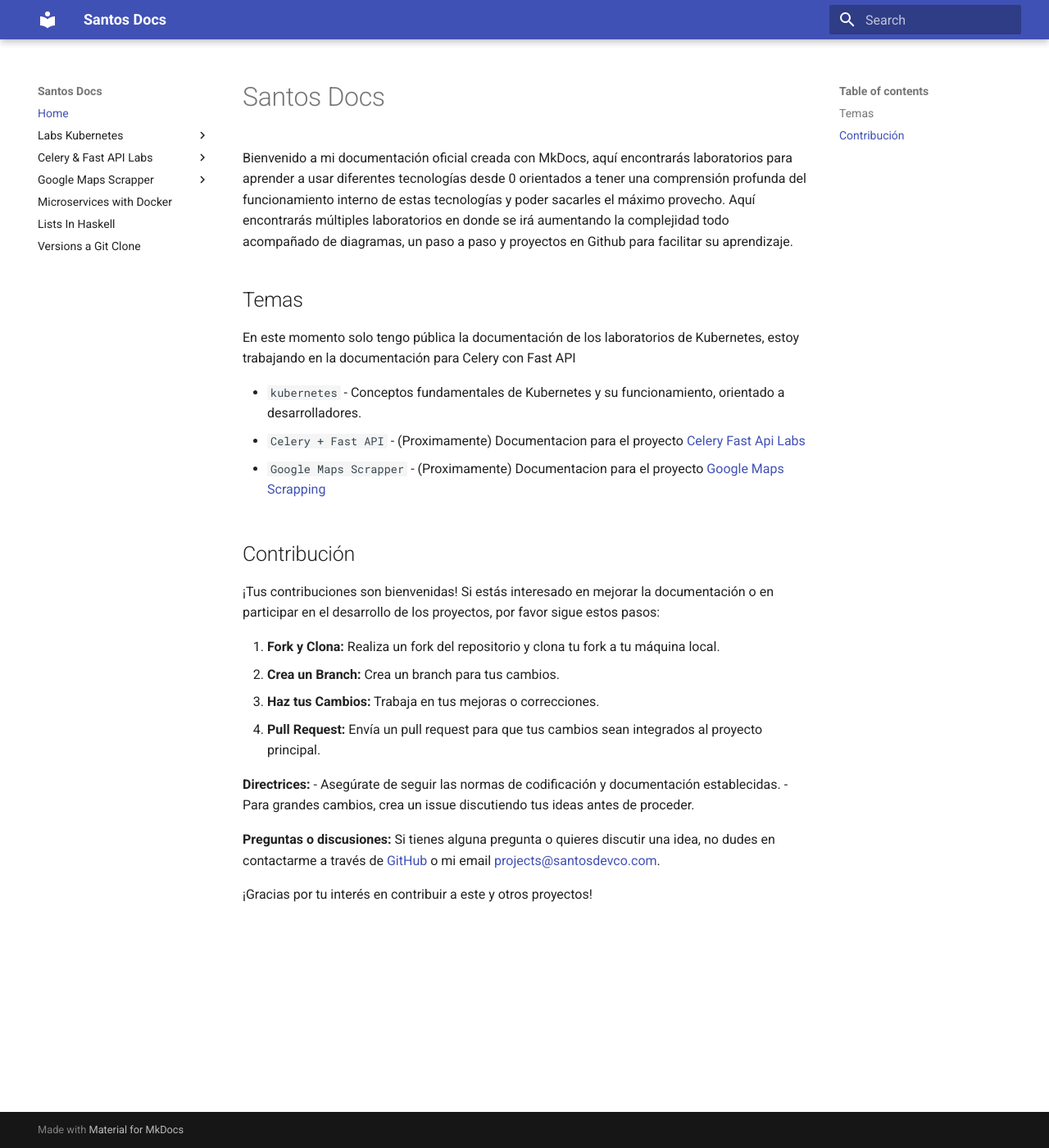
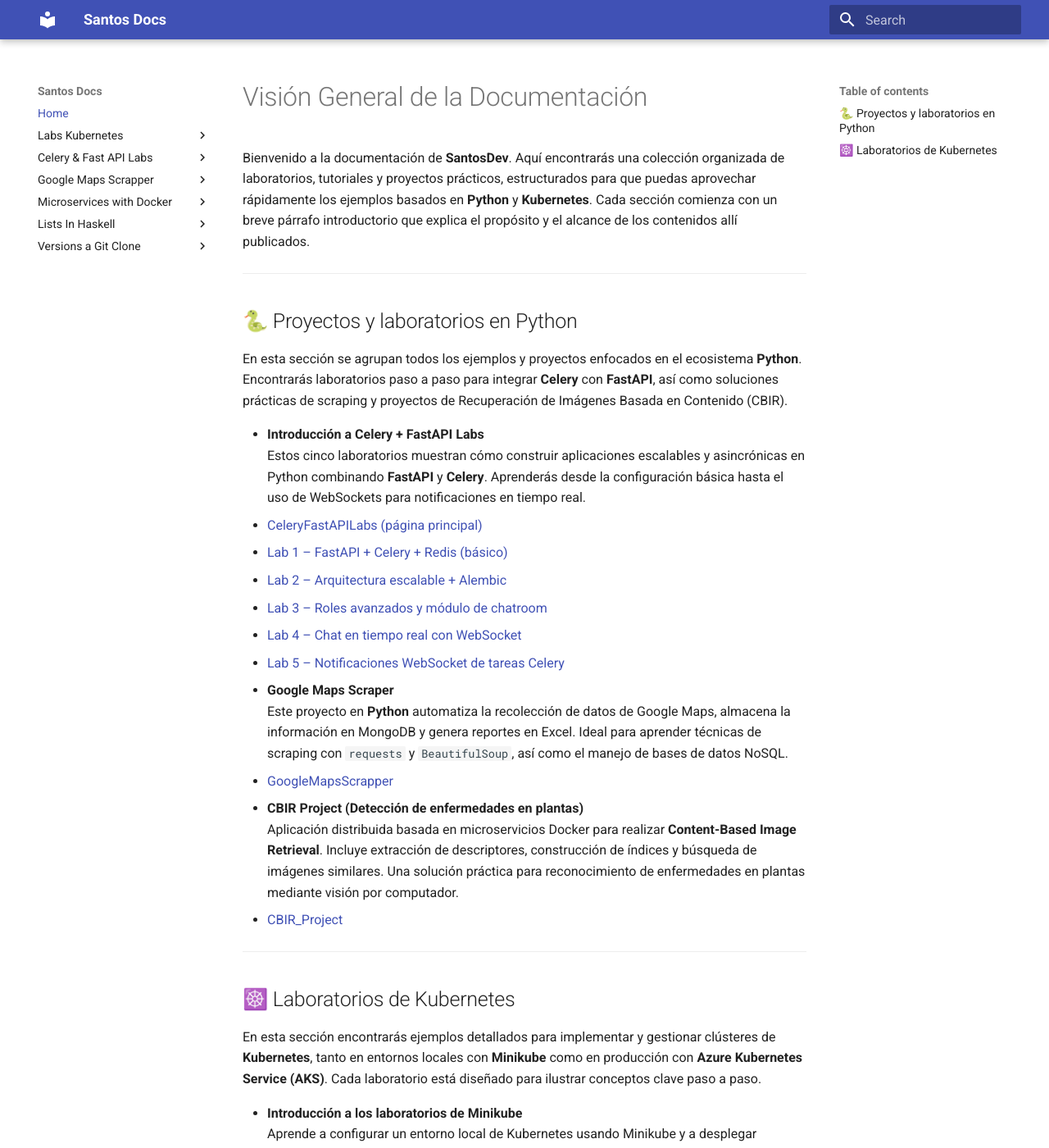
Before and after one commit to santosdevco/santos-docs, an MkDocs documentation site: the page built from docs/index.md, in a window 1280 px wide and 1400 px high. Shown: the whole window at 82% size. Built offline with MkDocs 1.6.1 and Material for MkDocs 9.7.7, drawn with Linux system fonts in a browser that asks for light colours; some of the changed text lies outside the part shown.

Commit message:
remove lab

```diff
--- a/docs/index.md
+++ b/docs/index.md
@@ -1,40 +1,45 @@
-# Santos Docs
+# Visión General de la Documentación
 
+Bienvenido a la documentación de **SantosDev**. Aquí encontrarás una colección organizada de laboratorios, tutoriales y proyectos prácticos, estructurados para que puedas aprovechar rápidamente los ejemplos basados en **Python** y **Kubernetes**. Cada sección comienza con un breve párrafo introductorio que explica el propósito y el alcance de los contenidos allí publicados.
 
-Bienvenido a mi documentación oficial creada con MkDocs, aquí encontrarás laboratorios para aprender a usar diferentes tecnologías desde 0 orientados a tener una comprensión profunda del funcionamiento interno de estas tecnologías y poder sacarles el máximo provecho. Aquí encontrarás múltiples laboratorios en donde se irá aumentando la complejidad todo acompañado de diagramas, un paso a paso y proyectos en Github para facilitar su aprendizaje.
+---
 
+## 🐍 Proyectos y laboratorios en Python
 
-## Temas
+En esta sección se agrupan todos los ejemplos y proyectos enfocados en el ecosistema **Python**. Encontrarás laboratorios paso a paso para integrar **Celery** con **FastAPI**, así como soluciones prácticas de scraping y proyectos de Recuperación de Imágenes Basada en Contenido (CBIR).
 
+- **Introducción a Celery + FastAPI Labs**
+  Estos cinco laboratorios muestran cómo construir aplicaciones escalables y asincrónicas en Python combinando **FastAPI** y **Celery**. Aprenderás desde la configuración básica hasta el uso de WebSockets para notificaciones en tiempo real.
+  - [CeleryFastAPILabs (página principal)](celeryfastapi/CeleryFastAPILabs/)
+  - [Lab 1 – FastAPI + Celery + Redis (básico)](celeryfastapi/lab1/)
+  - [Lab 2 – Arquitectura escalable + Alembic](celeryfastapi/lab2/)
+  - [Lab 3 – Roles avanzados y módulo de chatroom](celeryfastapi/lab3/)
+  - [Lab 4 – Chat en tiempo real con WebSocket](celeryfastapi/lab4/)
+  - [Lab 5 – Notificaciones WebSocket de tareas Celery](celeryfastapi/lab5/)
 
-En este momento solo tengo pública la documentación de los laboratorios de Kubernetes, estoy trabajando en la documentación para Celery con Fast API
+- **Google Maps Scraper**
+  Este proyecto en **Python** automatiza la recolección de datos de Google Maps, almacena la información en MongoDB y genera reportes en Excel. Ideal para aprender técnicas de scraping con `requests` y `BeautifulSoup`, así como el manejo de bases de datos NoSQL.
+  - [GoogleMapsScrapper](GoogleMapsScrapper/)
 
+- **CBIR Project (Detección de enfermedades en plantas)**
+  Aplicación distribuida basada en microservicios Docker para realizar **Content-Based Image Retrieval**. Incluye extracción de descriptores, construcción de índices y búsqueda de imágenes similares. Una solución práctica para reconocimiento de enfermedades en plantas mediante visión por computador.
+  - [CBIR_Project](cbir_project/)
 
-* `kubernetes` - Conceptos fundamentales de Kubernetes y su funcionamiento, orientado a desarrolladores.
-* `Celery + Fast API` - (Proximamente) Documentacion para el proyecto <a href="https://github.com/SantiagoAndre/celery-fast-api-labs/" target="_blank">Celery Fast Api Labs</a>
+---
 
+## ☸️ Laboratorios de Kubernetes
 
-* `Google Maps Scrapper` - (Proximamente) Documentacion para el proyecto <a href="https://github.com/SantiagoAndre/google-maps-scrapping/" target="_blank">Google Maps Scrapping</a>
+En esta sección encontrarás ejemplos detallados para implementar y gestionar clústeres de **Kubernetes**, tanto en entornos locales con **Minikube** como en producción con **Azure Kubernetes Service (AKS)**. Cada laboratorio está diseñado para ilustrar conceptos clave paso a paso.
 
+- **Introducción a los laboratorios de Minikube**
+  Aprende a configurar un entorno local de Kubernetes usando Minikube y a desplegar aplicaciones Dockerizadas. Este bloque de laboratorios cubre desde la instalación de Minikube hasta la puesta en producción de aplicaciones y servicios internos.
+  - [Minikube (página principal)](labs_kubernetes/minikube/)
+  - [Lab 1 – LoadBalancer + API Flask](labs_kubernetes/minikube/labs1/)
+  - [Lab 2 – Volúmenes compartidos (`emptyDir`)](labs_kubernetes/minikube/labs2/)
+  - [Lab 3 – Comunicación interna entre containers](labs_kubernetes/minikube/labs3/)
+  - [Lab 4 – Service NodePort entre Pods](labs_kubernetes/minikube/labs4/)
+  - [Lab 5 – Docker Coins en Kubernetes](labs_kubernetes/minikube/labs5/)
 
-## Contribución
-
-
-¡Tus contribuciones son bienvenidas! Si estás interesado en mejorar la documentación o en participar en el desarrollo de los proyectos, por favor sigue estos pasos:
-
-
-1. **Fork y Clona:** Realiza un fork del repositorio y clona tu fork a tu máquina local.
-2. **Crea un Branch:** Crea un branch para tus cambios.
-3. **Haz tus Cambios:** Trabaja en tus mejoras o correcciones.
-4. **Pull Request:** Envía un pull request para que tus cambios sean integrados al proyecto principal.
-
-
-**Directrices:**
-- Asegúrate de seguir las normas de codificación y documentación establecidas.
-- Para grandes cambios, crea un issue discutiendo tus ideas antes de proceder.
-
-
-**Preguntas o discusiones:** Si tienes alguna pregunta o quieres discutir una idea, no dudes en contactarme a través de [GitHub](https://github.com/SantiagoAndre) o mi email [projects@santosdevco.com](mailto:projects@santosdevco.com).
-
-
-¡Gracias por tu interés en contribuir a este y otros proyectos!
+- **Introducción a AKS (Azure Kubernetes Service)**
+  En este laboratorio aprenderás a crear un Container Registry en Azure, generar un clúster de AKS y desplegar la aplicación Docker Coins con las mismas configuraciones usadas en Minikube. Una guía paso a paso para llevar tus servicios a la nube de Microsoft.
+  - [AKS Lab 1](labs_kubernetes/azure/labs1/)
--- a/mkdocs.yml
+++ b/mkdocs.yml
@@ -1,8 +1,13 @@
 site_name: Santos Docs
+site_url: https://docs.santosdev.com
 theme:
   name: material
+  # Características de Material, incluyendo resaltado de código y tabla de contenidos activa
   features:
-    - content.code.annotate #
+    - content.code.annotate
+    - navigation.instant         # Habilita navegación instantánea (contenido cargado vía XHR)
+  prev_next_buttons_location: both  # Muestra botones “Anterior” y “Siguiente” arriba y abajo :contentReference[oaicite:4]{index=4}
+
 markdown_extensions:
   - admonition
   - codehilite
@@ -11,31 +16,49 @@ markdown_extensions:
   - toc:
       permalink: True
   - markdown_include.include:
-      base_path: docs
+      base_path: docs            # Carpeta base para includes relativos :contentReference[oaicite:5]{index=5}
   - attr_list
   - pymdownx.highlight:
       anchor_linenums: true
   - pymdownx.inlinehilite
   - pymdownx.snippets
   - pymdownx.superfences
+
 plugins:
-    - search
-    - awesome-pages
+  - search
+  - awesome-pages               # Para navegación personalizada con patrones “flat” :contentReference[oaicite:6]{index=6}
+
 nav:
   - Home: index.md
+
   - Labs Kubernetes:
-        - Minikube:
-            - ... | flat |*/minikube/*.md
-        - Azure Kubernetes Service:
-            - labs_kubernetes/azure/labs1.md
-        - Graphana:
-            - labs_kubernetes/helm/graphana_prometheus.md
+      - Minikube:
+          - labs_kubernetes/minikube/index.md
+          - labs_kubernetes/minikube/labs1.md
+          - labs_kubernetes/minikube/labs2.md
+          - labs_kubernetes/minikube/labs3.md
+          - labs_kubernetes/minikube/labs4.md
+          - labs_kubernetes/minikube/labs5.md
+      - Azure Kubernetes Service:
+          - labs_kubernetes/azure/labs1.md
+      # Se omite intencionalmente la sección de Grafana/Prometheus (HELM)
 
   - Celery & Fast API Labs:
-        - ... | flat | celeryfastapi/*.md
+      - celeryfastapi/CeleryFastAPILabs/index.md
+      - celeryfastapi/lab1.md
+      - celeryfastapi/lab2.md
+      - celeryfastapi/lab3.md
+      - celeryfastapi/lab4.md
+      - celeryfastapi/lab5.md
 
   - Google Maps Scrapper:
-        - GoogleMapsScrapper.md
-  - Microservices with Docker: cbir_project.md
-  - Lists In Haskell: haskell.md
-  - Versions a Git Clone: versions.md
+      - GoogleMapsScrapper.md
+
+  - Microservices with Docker:
+      - cbir_project.md
+
+  - Lists In Haskell:
+      - haskell.md
+
+  - Versions a Git Clone:
+      - versions.md
```
Also changed, not shown: docs/img/harness/lab_helm/envs1.png (deleted), docs/img/harness/lab_helm/envs2.png (deleted), docs/img/harness/lab_helm/runstep.png (deleted), docs/img/harness/lab_helm/stage_infra.png (deleted), docs/img/harness/lab_helm/stepconfig.png (deleted), 1 other file.
